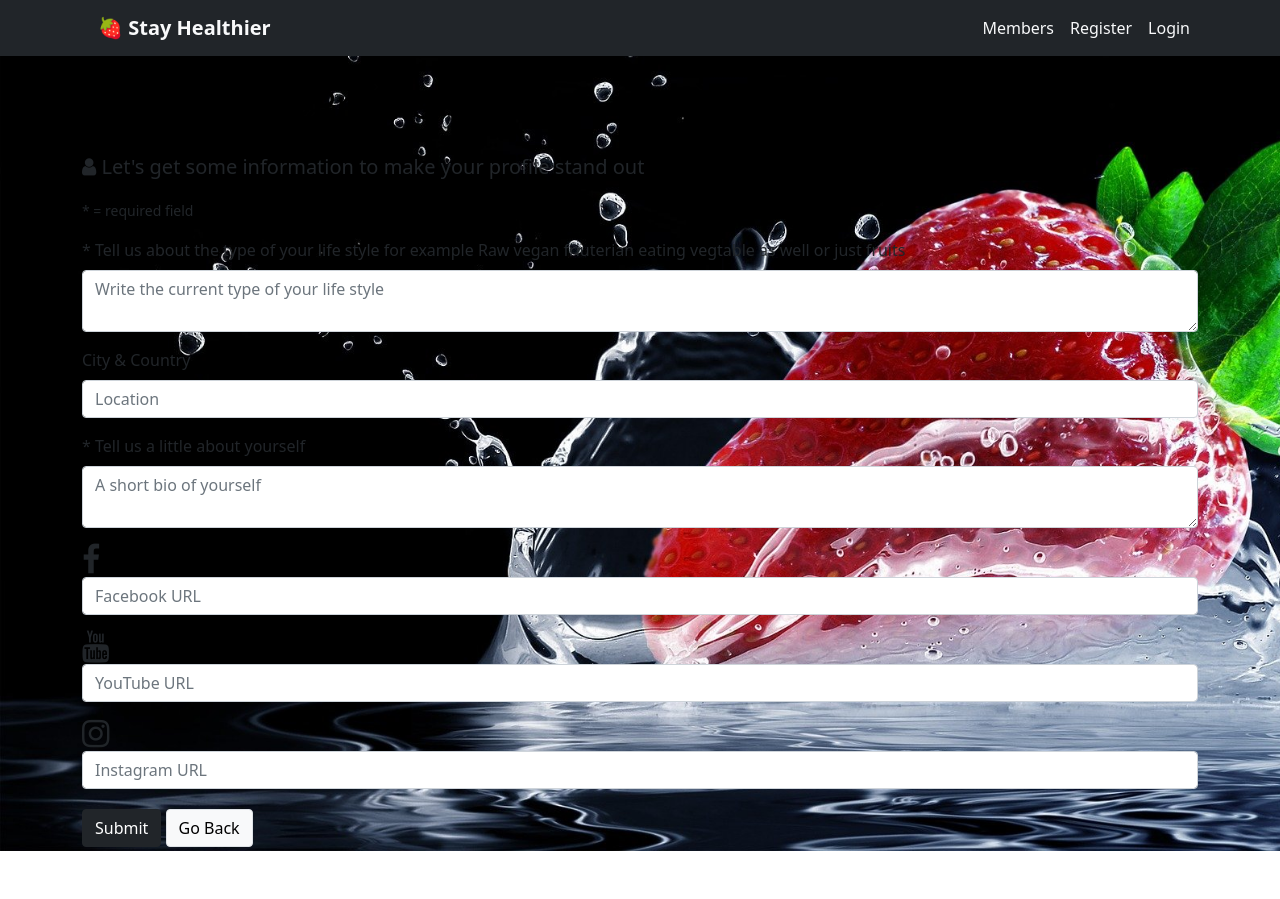
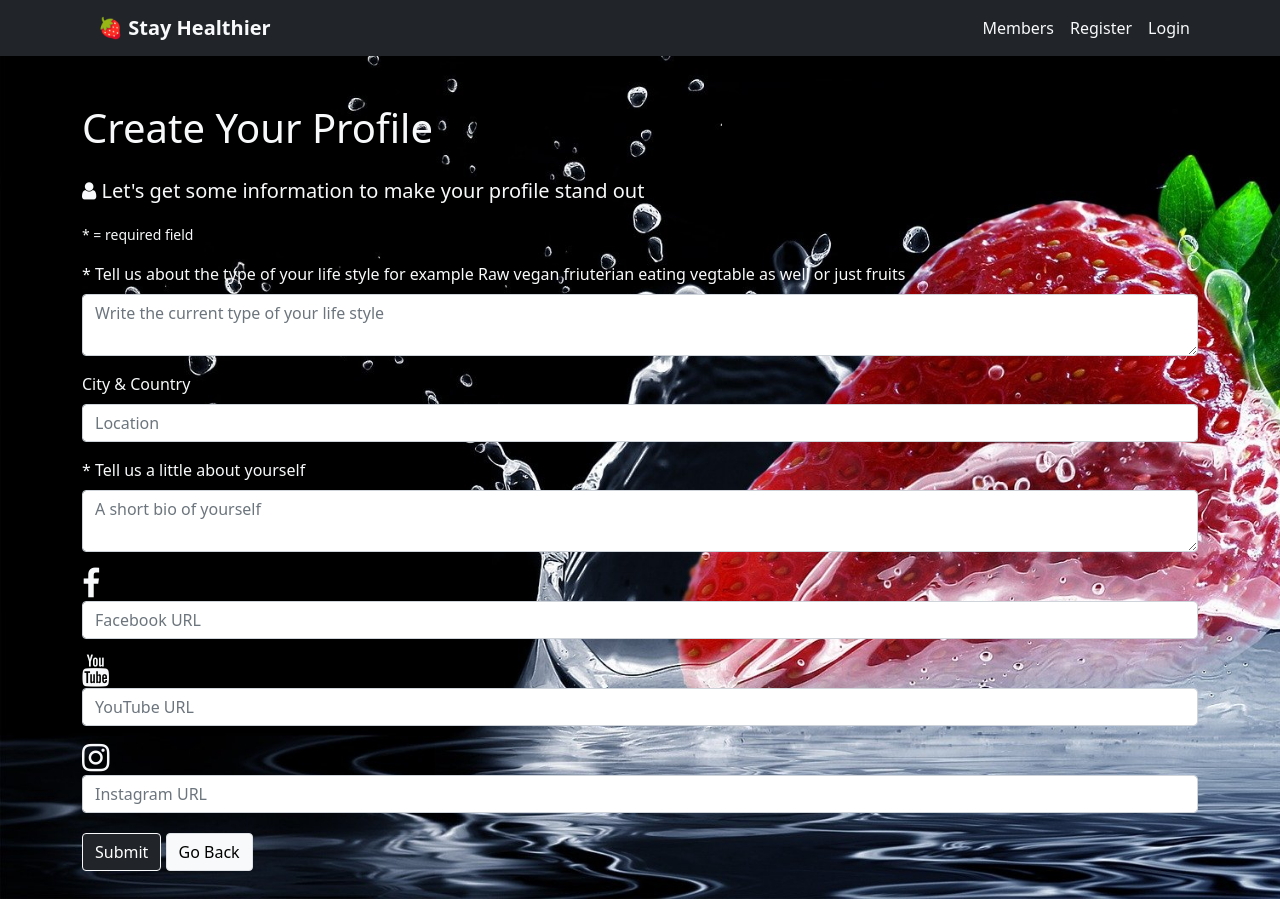
Before and after one commit to Mona-front-end-dev/Stay-healthier, a React (Create React App) app in the folder client/: page /create-profile in a window 1280 px wide. Before the commit the page ends 851 px from the top, so only its background shows below. Built offline with nearby package versions, Linux system fonts and the light colour scheme; no server answers.

Commit message:
more styling

```diff
--- a/client/src/actions/profile.js
+++ b/client/src/actions/profile.js
@@ -176,7 +176,7 @@ export const deleteAccount = () => async (dispatch) => {
       dispatch({ type: CLEAR_PROFILE })
       dispatch({ type: ACCOUNT_DELETED })
 
-      dispatch(setAlert('Your account has been permanently deleted'))
+      dispatch(setAlert('Your account has been permanently deleted', 'danger'))
     } catch (err) {
       dispatch({
         type: PROFILE_ERROR,
--- a/client/src/components/dashboard/Dashboard.jsx
+++ b/client/src/components/dashboard/Dashboard.jsx
@@ -40,8 +40,8 @@ const Dashboard = ({
         </>
       ) : (
         <>
-          <p>You have not set up a profile yet, please add some info </p>
-          <NavLink to='/create-profile' className='btn btn-dark my-1'>
+          <p className='text-light'>You have not set up a profile yet, please add some info </p>
+          <NavLink to='/create-profile' className='btn btn-dark my-1 border-light'>
             Create profile
           </NavLink>
         </>
--- a/client/src/components/posts/Posts.jsx
+++ b/client/src/components/posts/Posts.jsx
@@ -10,7 +10,7 @@ const Posts = ({ getPosts, post: { posts, loading } }) => {
     getPosts()
   }, [getPosts])
   return (
-    <>
+    <div className='my-4'>
       <h1 className="large text-light my-4">Posts</h1>
       <p className="lead text-light">
         <i className='fa fa-user text-light'></i>{' '} Welcome to the community
@@ -21,7 +21,7 @@ const Posts = ({ getPosts, post: { posts, loading } }) => {
               <PostItem key={post._id} post={post} />
           ))}
       </div>
-    </>
+    </div>
   )
 }
 
--- a/client/src/components/profile-forms/CreateProfile.jsx
+++ b/client/src/components/profile-forms/CreateProfile.jsx
@@ -29,15 +29,15 @@ const CreateProfile = ({ createProfile }) => {
   return (
     <>
       <Row>
-        <Col>
-          <h1 className='large text-black my-4'>Create Your Profile</h1>
-          <p className='lead'>
-            <i className='fa fa-user'></i> Let's get some information to make
+        <Col className='my-4'>
+          <h1 className='large text-light my-4'>Create Your Profile</h1>
+          <p className='lead text-light'>
+            <i className='fa fa-user text-light'></i> Let's get some information to make
             your profile stand out
           </p>
-          <small>* = required field</small>
+          <small className='text-light'>* = required field</small>
           <Form onSubmit={(e) => onSubmit(e)}>
-            <Form.Group className='my-3'>
+            <Form.Group className='my-3 text-light'>
               <Form.Label>
                 * Tell us about the type of your life style for example Raw
                 vegan friuterian eating vegtable as well or just fruits
@@ -51,7 +51,7 @@ const CreateProfile = ({ createProfile }) => {
                 onChange={(e) => onChange(e)}
               />
             </Form.Group>
-            <Form.Group className='mb-3'>
+            <Form.Group className='mb-3 text-light'>
               <Form.Label>City & Country</Form.Label>
               <Form.Control
                 value={location}
@@ -60,7 +60,7 @@ const CreateProfile = ({ createProfile }) => {
                 name='location'
               />
             </Form.Group>
-            <Form.Group className='mb-3'>
+            <Form.Group className='mb-3 text-light'>
               <Form.Label>* Tell us a little about yourself</Form.Label>
               <Form.Control
                 as='textarea'
@@ -74,7 +74,7 @@ const CreateProfile = ({ createProfile }) => {
 
               <>
                 <Form.Group className='social-input my-3'>
-                  <i className='fa fa-facebook fa-2x'></i>
+                  <i className='fa fa-facebook fa-2x text-light'></i>
                   <Form.Control
                     type='text'
                     placeholder='Facebook URL'
@@ -84,7 +84,7 @@ const CreateProfile = ({ createProfile }) => {
                   />
                 </Form.Group>
                 <Form.Group className=' social-input mb-3'>
-                  <i className='fa fa-youtube fa-2x'></i>
+                  <i className='fa fa-youtube fa-2x text-light'></i>
                   <Form.Control
                     type='text'
                     placeholder='YouTube URL'
@@ -94,7 +94,7 @@ const CreateProfile = ({ createProfile }) => {
                   />
                 </Form.Group>
                 <Form.Group className=' social-input mb-3'>
-                  <i className='fa fa-instagram fa-2x'></i>
+                  <i className='fa fa-instagram fa-2x text-light'></i>
                   <Form.Control
                     type='text'
                     placeholder='Instagram URL'
@@ -105,7 +105,7 @@ const CreateProfile = ({ createProfile }) => {
                 </Form.Group>
               </>
 
-            <input type='submit' className='btn btn-dark my-1' />{' '}
+            <input type='submit' className='btn btn-dark my-1 border-light' />{' '}
             <a className='btn btn-light my-1 border' href='/dashboard'>
               Go Back
             </a>
--- a/client/src/components/profiles/Profiles.jsx
+++ b/client/src/components/profiles/Profiles.jsx
@@ -16,15 +16,15 @@ const Profiles = ({ getProfiles, profile: { profiles, loading } }) => {
           <div className="spinner-border text-secondary"></div>
         ) : (
           <>
-            <h1 className="large text-dark my-4">Members</h1>
-            <p className="load">Brows and connect with members</p>
+            <h1 className="large text-light my-4">Members</h1>
+            <p className="load text-light">Brows and connect with members</p>
             <div className="profiles">
               {profiles.length > 0 ? (
                 profiles.map((profile) => (
                   <ProfileItem key={profile._id} profile={profile} />
                 ))
               ) : (
-                <h4>No profile found.. .</h4>
+                <h4 className='text/light'>No profile found.. .</h4>
               )}
             </div>
           </>
```
